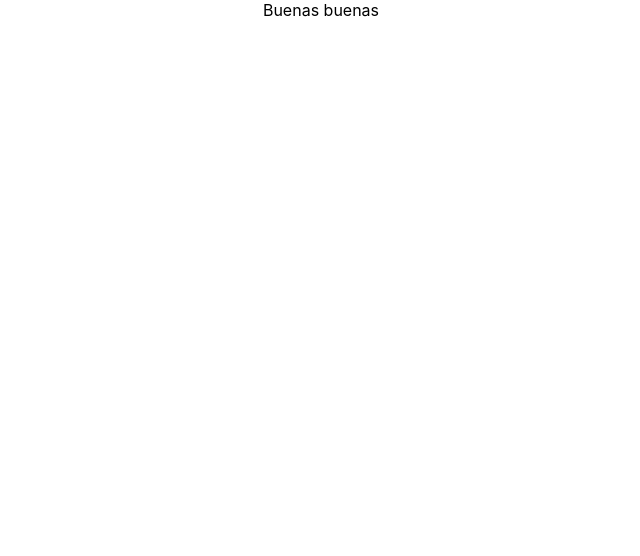
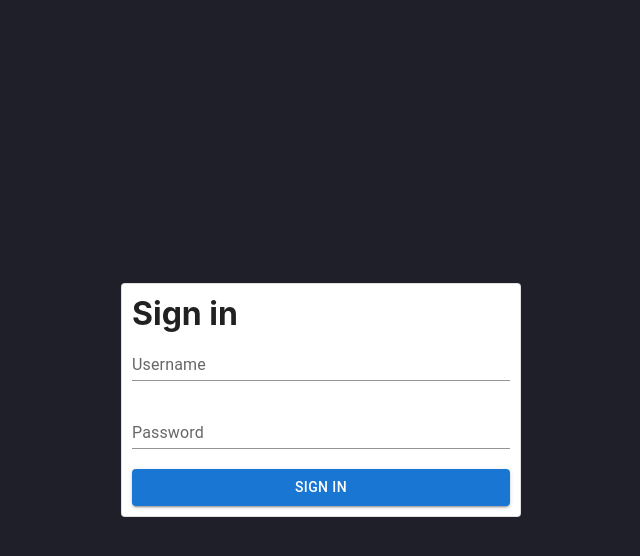
Before and after one commit to karoliquijada/react-login, a React (Create React App) app: page / in a window 1280 px wide. Shown: the top 556 px of the page, without its empty margins (319-959 px from the left). Built offline with nearby package versions, Linux system fonts and the light colour scheme.

Commit message:
Agregue la card del login

```diff
--- a/package.json
+++ b/package.json
@@ -3,6 +3,9 @@
   "version": "0.1.0",
   "private": true,
   "dependencies": {
+    "@emotion/react": "^11.7.1",
+    "@emotion/styled": "^11.6.0",
+    "@mui/material": "^5.2.7",
     "@testing-library/jest-dom": "^5.16.1",
     "@testing-library/react": "^12.1.2",
     "@testing-library/user-event": "^13.5.0",
--- a/src/App.css
+++ b/src/App.css
@@ -1,38 +1,44 @@
-.App {
-  text-align: center;
+/* Css variables */
+:root {
+  scroll-behavior: smooth;
+  --white: hsl(0, 0%, 100%);
+  --dark-desaturated-blue: hsl(236, 21%, 26%);
+  --very-dark-blue: hsl(235, 16%, 14%);
+  --super-dark-blue: hsl(234, 17%, 12%);
 }
 
-.App-logo {
-  height: 40vmin;
-  pointer-events: none;
+* {
+  margin: 0;
+  padding: 0;
+  box-sizing: border-box; /* Revisar esta propiedad */
 }
 
-@media (prefers-reduced-motion: no-preference) {
-  .App-logo {
-    animation: App-logo-spin infinite 20s linear;
-  }
+body {
+  background-color: var(--very-dark-blue);
 }
 
-.App-header {
-  background-color: #282c34;
-  min-height: 100vh;
+.App {
+  height: 100vh;
+  display: flex;
+  align-items: center;
+  justify-items: center;
+}
+
+
+.card-style {
+  /* Max-width y min height */
+  margin: auto;
   display: flex;
   flex-direction: column;
-  align-items: center;
-  justify-content: center;
-  font-size: calc(10px + 2vmin);
-  color: white;
+  justify-items: center;
+  width: 400px;
+  height: auto;
+  padding: 10px;
 }
 
-.App-link {
-  color: #61dafb;
+form {
+  display: flex;
+  flex-direction: column;
+  justify-items: center;
+  row-gap: 20px;
 }
-
-@keyframes App-logo-spin {
-  from {
-    transform: rotate(0deg);
-  }
-  to {
-    transform: rotate(360deg);
-  }
-}
--- a/src/App.js
+++ b/src/App.js
@@ -1,9 +1,10 @@
 import './App.css';
+import RegisterCard from './components/RegisterCard/RegisterCard';
 
 function App() {
   return (
     <div className="App">
-      Buenas buenas
+       <RegisterCard/>
     </div>
   );
 }
--- /dev/null
+++ b/src/components/RegisterCard/RegisterCard.js
@@ -0,0 +1,19 @@
+import React from 'react';
+import { Button, TextField, Card } from '@mui/material';
+
+
+const RegisterCard = ({id, name, username, content }) => {
+  return (
+    <Card className="card-style" variant="outlined">
+         <h1>Sign in</h1>
+         <form>
+            <TextField id="standard-basic" label="Username" variant="standard" />
+            <TextField id="standard-basic" label="Password" variant="standard" />
+            <Button variant="contained" color="primary">Sign in</Button>
+        </form>
+    </Card>
+  );
+
+}
+
+export default RegisterCard;
```
Also changed, not shown: src/components/Footer/Footer.js (added), 2 other files (tests, documents, lock files or other folders).
